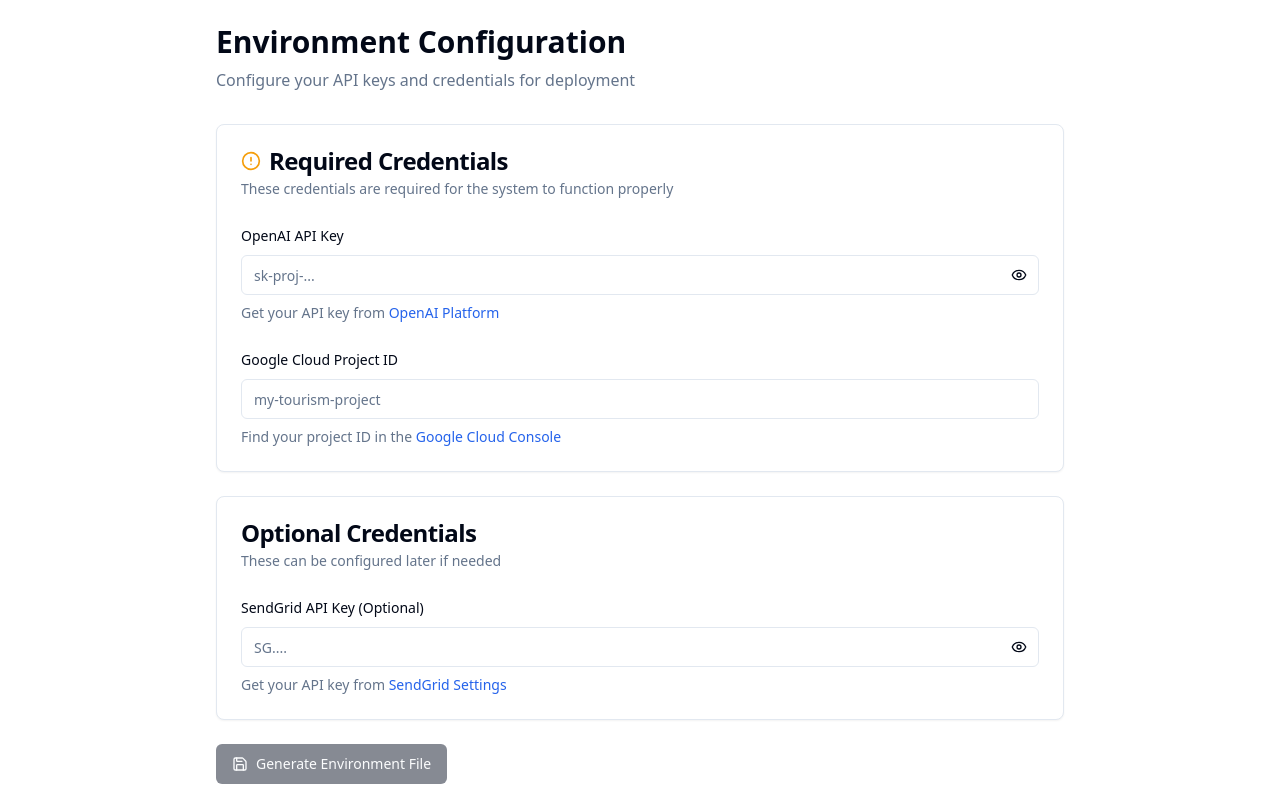
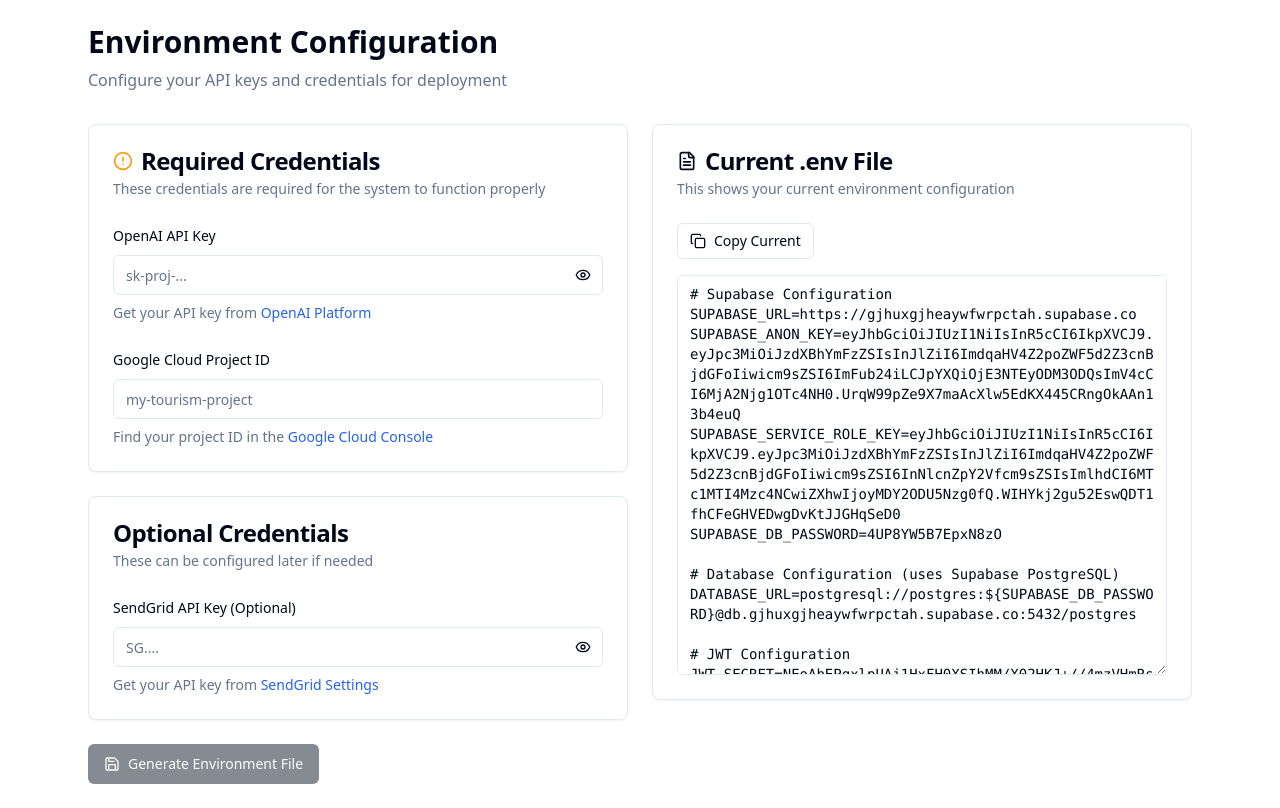
Before and after one commit to PrinceKeldon/SafiriSmart, a React (Vite) app: page /config in a window 1280 px wide. Built offline with nearby package versions, Linux system fonts and the light colour scheme.

Commit message:
Update .env file
Provide instructions to update the .env file with the generated content from the configuration page.

```diff
--- a/src/pages/EnvConfig.tsx
+++ b/src/pages/EnvConfig.tsx
@@ -6,7 +6,7 @@ import { Label } from '@/components/ui/label';
 import { Button } from '@/components/ui/button';
 import { Textarea } from '@/components/ui/textarea';
 import { toast } from 'sonner';
-import { Eye, EyeOff, Copy, Save, AlertCircle } from 'lucide-react';
+import { Eye, EyeOff, Copy, Save, AlertCircle, FileText, RefreshCw } from 'lucide-react';
 
 interface EnvConfig {
   OPENAI_API_KEY: string;
@@ -27,6 +27,39 @@ export default function EnvConfig() {
   });
 
   const [generatedEnv, setGeneratedEnv] = useState('');
+  const [currentEnv, setCurrentEnv] = useState(`# Supabase Configuration
+SUPABASE_URL=https://gjhuxgjheaywfwrpctah.supabase.co
+SUPABASE_ANON_KEY=eyJhbGciOiJIUzI1NiIsInR5cCI6IkpXVCJ9.eyJpc3MiOiJzdXBhYmFzZSIsInJlZiI6ImdqaHV4Z2poZWF5d2Z3cnBjdGFoIiwicm9sZSI6ImFub24iLCJpYXQiOjE3NTEyODM3ODQsImV4cCI6MjA2Njg1OTc4NH0.UrqW99pZe9X7maAcXlw5EdKX445CRngOkAAn13b4euQ
+SUPABASE_SERVICE_ROLE_KEY=eyJhbGciOiJIUzI1NiIsInR5cCI6IkpXVCJ9.eyJpc3MiOiJzdXBhYmFzZSIsInJlZiI6ImdqaHV4Z2poZWF5d2Z3cnBjdGFoIiwicm9sZSI6InNlcnZpY2Vfcm9sZSIsImlhdCI6MTc1MTI4Mzc4NCwiZXhwIjoyMDY2ODU5Nzg0fQ.WIHYkj2gu52EswQDT1fhCFeGHVEDwgDvKtJJGHqSeD0
+SUPABASE_DB_PASSWORD=4UP8YW5B7EpxN8zO
+
+# Database Configuration (uses Supabase PostgreSQL)
+DATABASE_URL=postgresql://postgres:\${SUPABASE_DB_PASSWORD}@db.gjhuxgjheaywfwrpctah.supabase.co:5432/postgres
+
+# JWT Configuration
+JWT_SECRET=NEoAbEPqxlpUAj1HxFH0XSIhMM/X02HKJ+//4mzVHmRsXUJSWbHTMrOIEjBR4SwKMrU7VSqzMKV41KM9Fe2VCA==
+ALGORITHM=HS256
+ACCESS_TOKEN_EXPIRE_MINUTES=60
+
+# Email Configuration (SendGrid recommended)
+SMTP_HOST=smtp.sendgrid.net
+SMTP_PORT=587
+SMTP_USER=apikey
+SMTP_PASSWORD=your-sendgrid-api-key
+
+# AI Configuration
+OPENAI_API_KEY=your-actual-openai-api-key
+
+# Service URLs (for production)
+AI_CORE_SERVICE_URL=http://localhost:8000
+B2B_BACKEND_URL=http://localhost:8001
+
+# API Configuration
+API_V1_STR=/api
+
+# Google Cloud Configuration
+GOOGLE_CLOUD_PROJECT=your-actual-project-id
+DEPLOY_REGION=us-central1`);
 
   const handleInputChange = (key: keyof EnvConfig, value: string) => {
     setConfig(prev => ({ ...prev, [key]: value }));
@@ -74,18 +107,27 @@ DEPLOY_REGION=us-central1
 `.trim();
 
     setGeneratedEnv(envContent);
-    toast.success('Environment file generated! Copy the content below.');
+    toast.success('Environment file generated! You can now update your .env file below.');
   };
 
-  const copyToClipboard = () => {
-    navigator.clipboard.writeText(generatedEnv);
-    toast.success('Environment configuration copied to clipboard!');
+  const copyToClipboard = (content: string) => {
+    navigator.clipboard.writeText(content);
+    toast.success('Content copied to clipboard!');
+  };
+
+  const updateCurrentEnv = () => {
+    if (generatedEnv) {
+      setCurrentEnv(generatedEnv);
+      toast.success('Current .env file updated with generated content!');
+    } else {
+      toast.error('Please generate the environment file first.');
+    }
   };
 
   const isFormValid = config.OPENAI_API_KEY && config.GOOGLE_CLOUD_PROJECT;
 
   return (
-    <div className="container mx-auto p-6 max-w-4xl">
+    <div className="container mx-auto p-6 max-w-6xl">
       <div className="mb-8">
         <h1 className="text-3xl font-bold">Environment Configuration</h1>
         <p className="text-muted-foreground mt-2">
@@ -93,7 +135,8 @@ DEPLOY_REGION=us-central1
         </p>
       </div>
 
-      <div className="grid gap-6">
+      <div className="grid gap-6 lg:grid-cols-2">
+        <div className="space-y-6">
           <Card>
             <CardHeader>
               <CardTitle className="flex items-center gap-2">
@@ -219,31 +262,76 @@ DEPLOY_REGION=us-central1
               Generate Environment File
             </Button>
           </div>
+        </div>
+
+        <div className="space-y-6">
+          <Card>
+            <CardHeader>
+              <CardTitle className="flex items-center gap-2">
+                <FileText className="h-5 w-5" />
+                Current .env File
+              </CardTitle>
+              <CardDescription>
+                This shows your current environment configuration
+              </CardDescription>
+            </CardHeader>
+            <CardContent>
+              <div className="space-y-4">
+                <div className="flex gap-2">
+                  <Button
+                    variant="outline"
+                    size="sm"
+                    onClick={() => copyToClipboard(currentEnv)}
+                    className="flex items-center gap-2"
+                  >
+                    <Copy className="h-4 w-4" />
+                    Copy Current
+                  </Button>
+                  {generatedEnv && (
+                    <Button
+                      variant="default"
+                      size="sm"
+                      onClick={updateCurrentEnv}
+                      className="flex items-center gap-2"
+                    >
+                      <RefreshCw className="h-4 w-4" />
+                      Update with Generated
+                    </Button>
+                  )}
+                </div>
+                <Textarea
+                  value={currentEnv}
+                  onChange={(e) => setCurrentEnv(e.target.value)}
+                  className="font-mono text-sm min-h-[400px]"
+                  placeholder="Your .env file content will appear here..."
+                />
+              </div>
+            </CardContent>
+          </Card>
 
           {generatedEnv && (
             <Card>
               <CardHeader>
                 <CardTitle className="flex items-center justify-between">
                   Generated .env File
-                <Button variant="outline" size="sm" onClick={copyToClipboard}>
+                  <Button variant="outline" size="sm" onClick={() => copyToClipboard(generatedEnv)}>
                     <Copy className="h-4 w-4 mr-2" />
-                  Copy
+                    Copy Generated
                   </Button>
                 </CardTitle>
                 <CardDescription>
-                Copy this content to your .env file in the project root
+                  Generated content with your API keys
                 </CardDescription>
               </CardHeader>
               <CardContent>
                 <Textarea
                   value={generatedEnv}
                   readOnly
-                className="font-mono text-sm min-h-[400px]"
+                  className="font-mono text-sm min-h-[400px] bg-gray-50"
                 />
-              <div className="mt-4 p-4 bg-amber-50 border border-amber-200 rounded-lg">
-                <p className="text-sm text-amber-800">
-                  <strong>Important:</strong> Save this content to your <code>.env</code> file in the project root directory.
-                  This file should not be committed to version control.
+                <div className="mt-4 p-4 bg-green-50 border border-green-200 rounded-lg">
+                  <p className="text-sm text-green-800">
+                    <strong>Ready to apply:</strong> Click "Update with Generated" above to replace your current .env content with this generated version.
                   </p>
                 </div>
               </CardContent>
@@ -251,5 +339,6 @@ DEPLOY_REGION=us-central1
           )}
         </div>
       </div>
+    </div>
   );
 }
```
Lines whose indentation alone changed are shown as unchanged.
